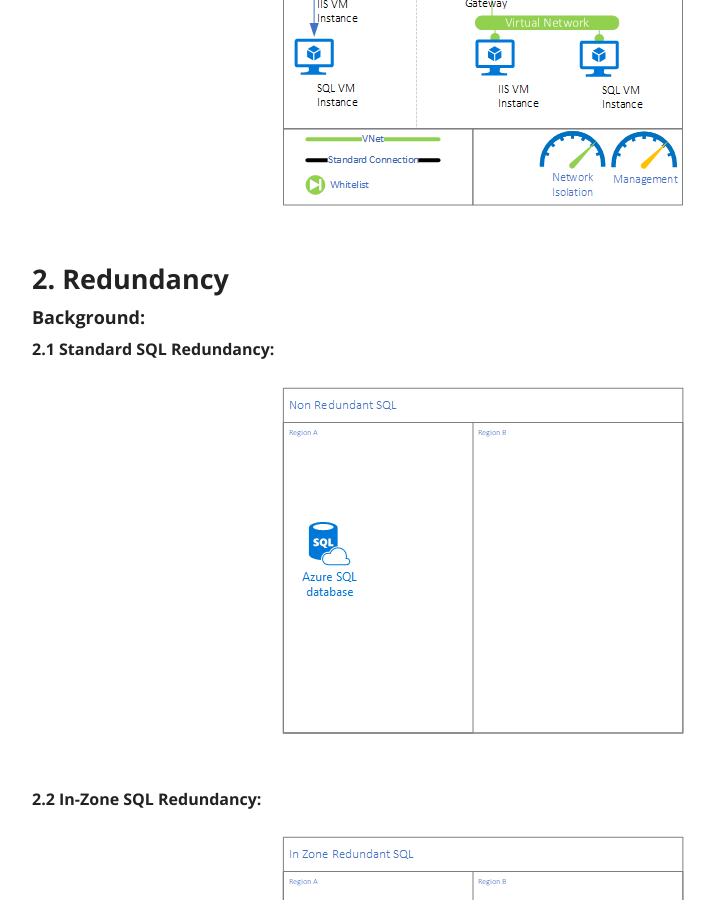
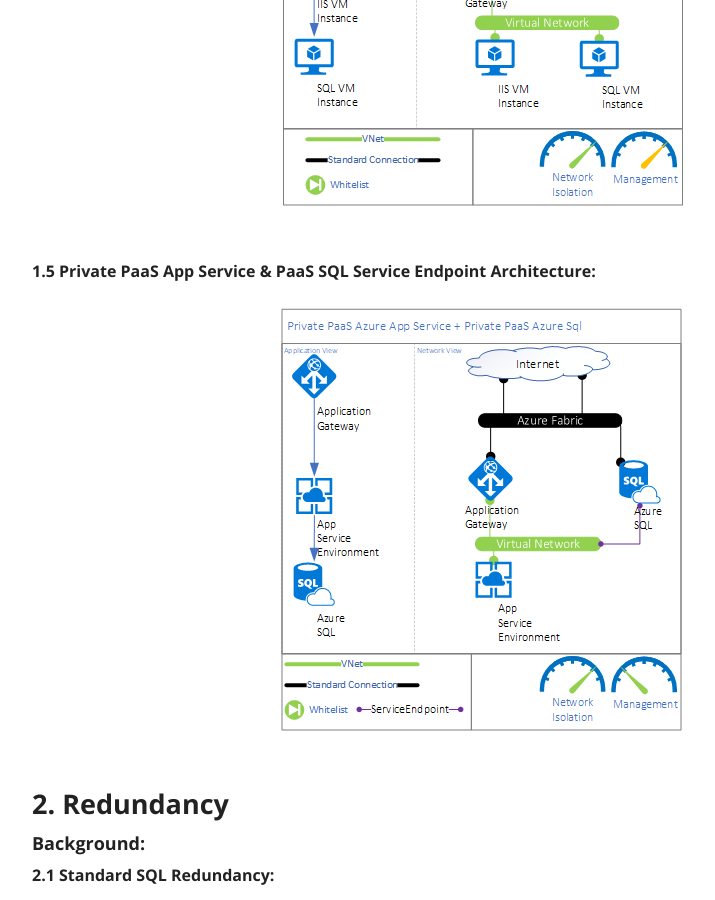
Before and after one commit to dermotreynolds/old.dermotreynolds.github.io, a Jekyll site: the page built from _posts/inprogress/2018-06-20-0-architecture-patterns.md, in a window 1280 px wide and 900 px high, scrolled down 3246 px. Shown: the whole window, without its empty margins (158-873 px from the left). Built offline with Jekyll 4.4.1, drawn with Linux system fonts in a browser that asks for light colours; nearby versions of some CDN libraries.

Commit message:
Full End To End

```diff
--- a/_posts/inprogress/2018-06-20-0-architecture-patterns.md
+++ b/_posts/inprogress/2018-06-20-0-architecture-patterns.md
@@ -39,6 +39,9 @@
 
 ![](/images/APP-IAAS-SQL-IAAS.png)
 
+###### 1.5 Private PaaS App Service & PaaS SQL Service Endpoint Architecture:
+
+![](/images/APP-PPAAS-SQL-PPAAS-SEP.png)
 
 ### 2. Redundancy
 
```
Also changed, not shown: images/APP-IAAS-SQL-IAAS-SEP.png (added), images/APP-PPAAS-SQL-PPAAS-SEP.png (added), 1 other file.
